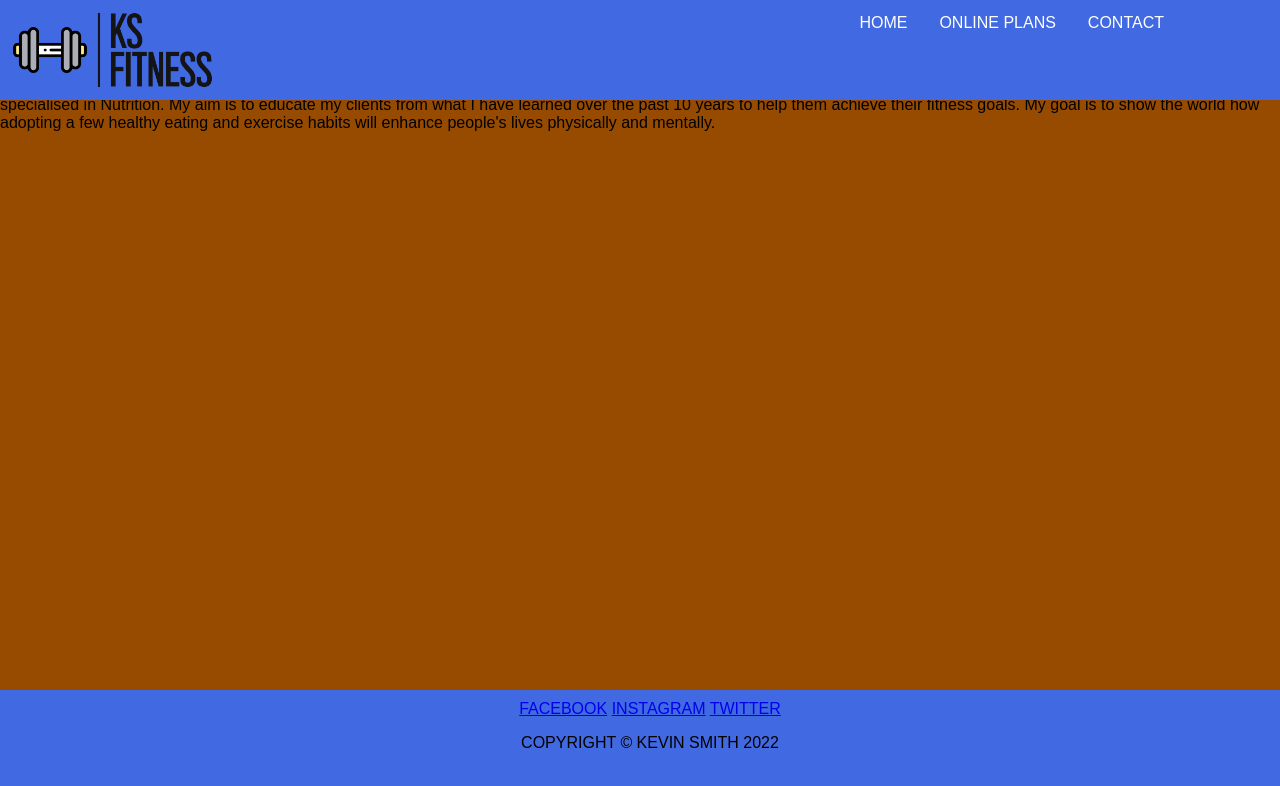
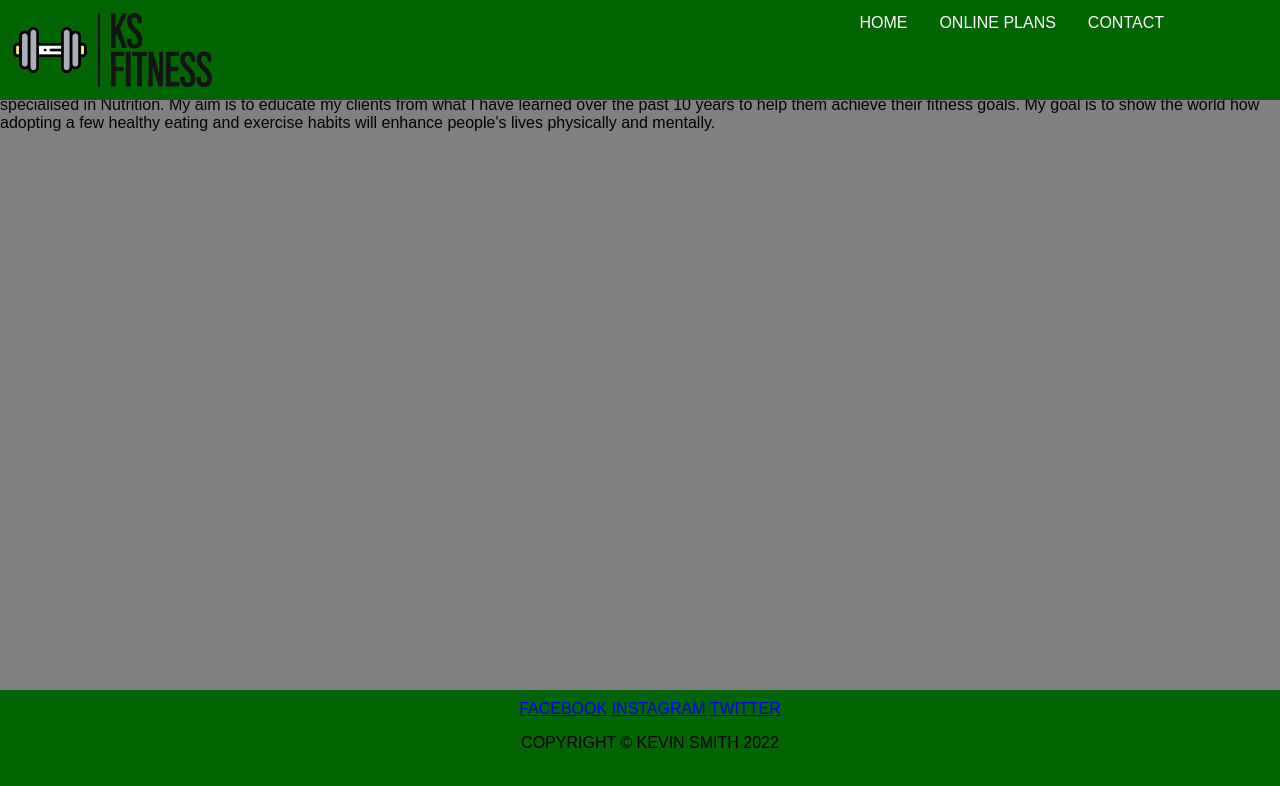
Before and after one commit to sevinkmith/KS-Fitness-P1-Project, a plain HTML site: page home-page.html in a window 1280 px wide. Drawn offline with Linux system fonts and the light colour scheme.

Commit message:
added colour to navbar when it drops left, changed header and footer colour

```diff
--- a/home-page.html
+++ b/home-page.html
@@ -3,7 +3,7 @@
 	<meta charset="UTF-8">
 	<meta name="viewport" content="width=device-width, initial-scale=1.0">
 	<link rel="stylesheet" href="style.css">
-	<title>KS Fitness</title>
+	<title>KS Fitness - Home Page</title>
 
 </head>
 <body>
--- a/style.css
+++ b/style.css
@@ -1,12 +1,12 @@
 body {
     font-family: 'Montserrat', sans-serif;
     margin: 0;
-    background-color: #964B00;
+    background-color: grey;
 }
 
 header {
 	height: 100px;
-	background-color: royalblue;
+	background-color: darkgreen;
 }
 
 #logo {
@@ -18,6 +18,7 @@ nav {
 	float: right;
 	margin-right: 100px;
 	text-align: center;
+	background-color: darkgreen;
 }
 
 ul {
@@ -60,7 +61,7 @@ footer {
 	bottom: 0;
 	width: 100%;
 	height: 100px;
-	background-color: royalblue;
+	background-color: darkgreen;
 	text-align: center;
 
 }
```
